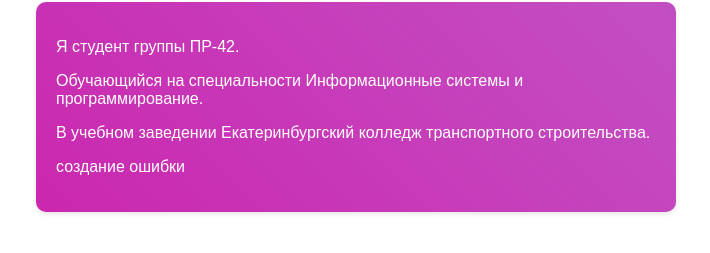
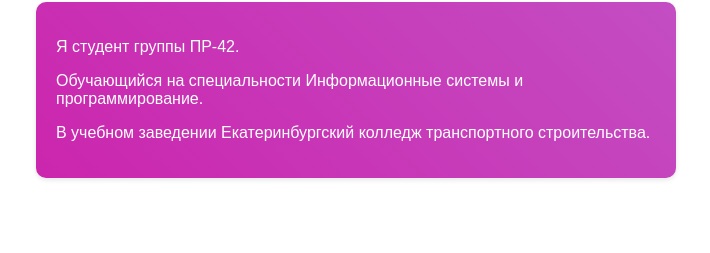
Before and after one commit to Hello-rtr/trpo_pract_4_git, a plain HTML site: page index.html in a window 1280 px wide. Shown: the part 95-348 px from the top of the page, without its empty margins (284-994 px from the left). Drawn offline with Linux system fonts and the light colour scheme; files whose address does not match are found by name.

Commit message:
conflict try 2

```diff
--- a/index.html
+++ b/index.html
@@ -11,8 +11,8 @@
     <div class="main_info">
         <p>Я студент группы ПР-42.</p>
         <p>Обучающийся на специальности Информационные системы и программирование.</p>
-        <p>В учебном заведении Екатеринбургский колледж транспортного строительства.</p>
-        <p>создание ошибки</p>
+                <p>В учебном заведении Екатеринбургский колледж транспортного строительства.</p>
     </div>
+    <p>благодарю за посещение страницы еще раз</p>
 </body>
 </html>
```
